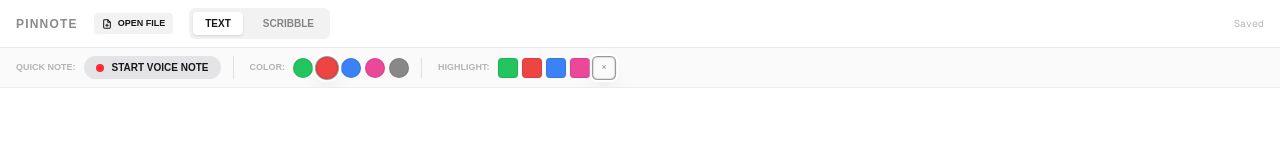
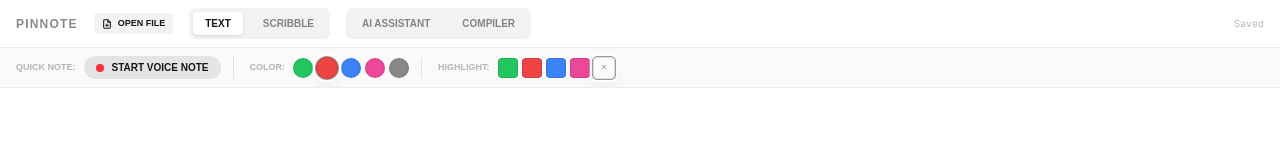
Before and after one commit to JJ2025-1/PINNOTE, a Next.js app: page / in a window 1280 px wide. Shown: the top 160 px of the page. Built offline with nearby package versions, Linux system fonts and the light colour scheme.

Commit message:
feat: add AI and Compiler buttons to header

```diff
--- a/app/page.tsx
+++ b/app/page.tsx
@@ -500,6 +500,22 @@
                SCRIBBLE
              </button>
           </div>
+          <div className="flex items-center gap-2 bg-black/[.05] dark:bg-white/[.05] p-1 rounded-md">
+             <button
+               onMouseDown={(e) => e.preventDefault()}
+               onClick={() => setRightPanelMode(rightPanelMode === "ai" ? "none" : "ai")}
+               className={`px-3 py-1 text-[10px] font-bold rounded transition-all ${rightPanelMode === "ai" ? "bg-white dark:bg-zinc-800 shadow-sm text-blue-500" : "opacity-50"}`}
+             >
+               AI ASSISTANT
+             </button>
+             <button
+               onMouseDown={(e) => e.preventDefault()}
+               onClick={() => setRightPanelMode(rightPanelMode === "compiler" ? "none" : "compiler")}
+               className={`px-3 py-1 text-[10px] font-bold rounded transition-all ${rightPanelMode === "compiler" ? "bg-white dark:bg-zinc-800 shadow-sm text-green-500" : "opacity-50"}`}
+             >
+               COMPILER
+             </button>
+          </div>
         </div>
         <div className="flex items-center gap-3">
           <span className="text-[10px] font-mono opacity-30">{saveStatus}</span>
```
